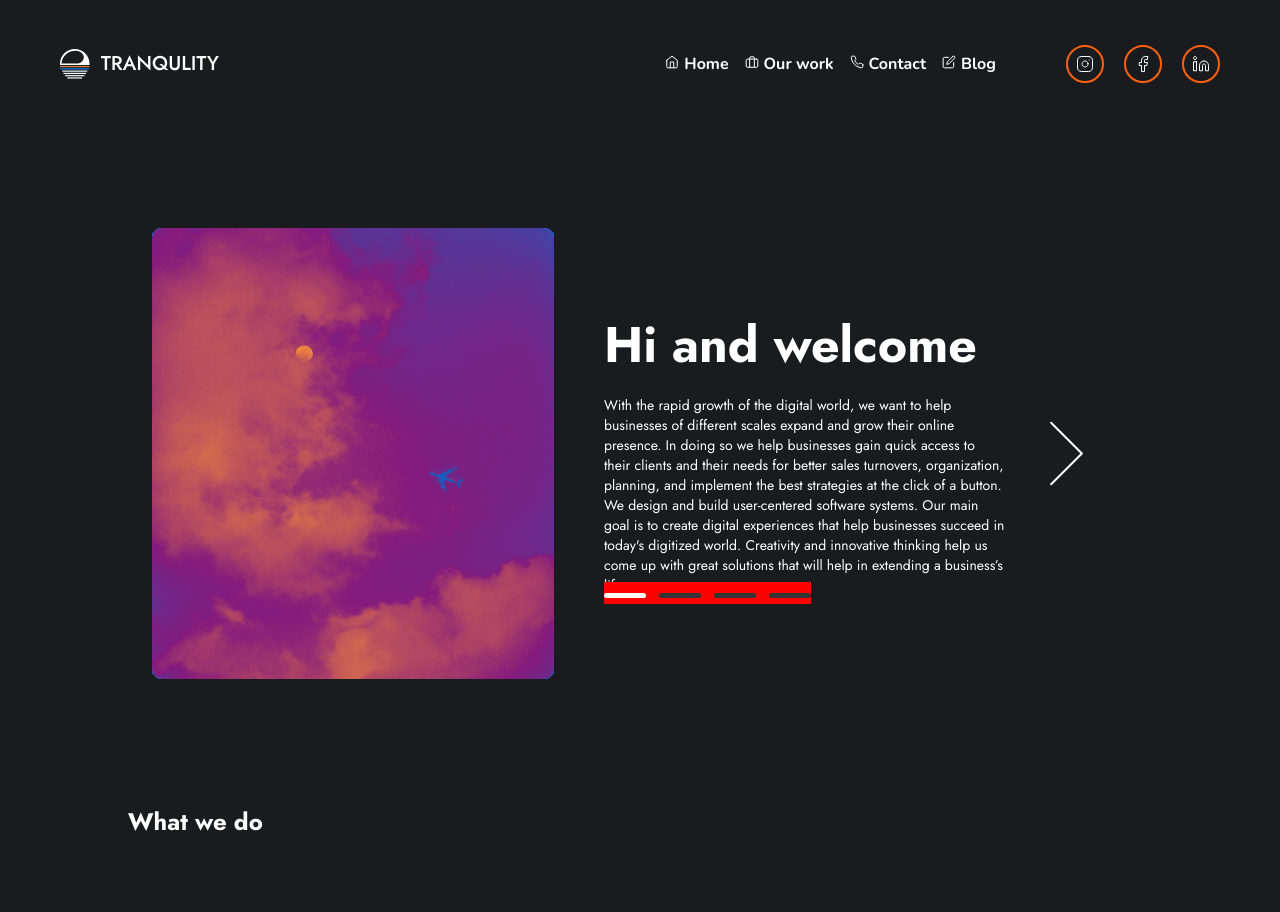
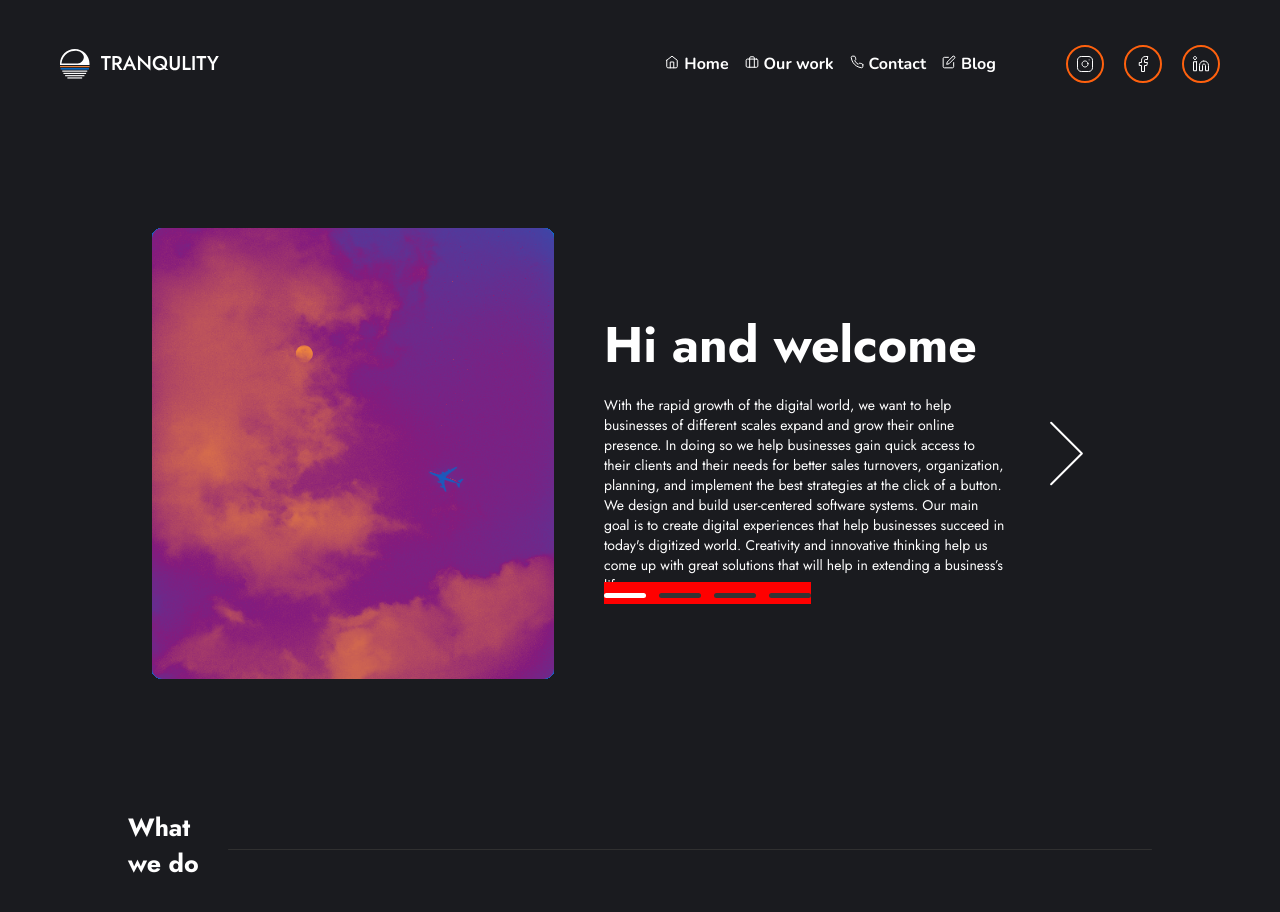
Before and after one commit to lerato1ofone/Tranquility, a Next.js app in the folder frontend/: page / in a window 1280 px wide. Shown: the top 912 px of the page. Built offline with nearby package versions, Linux system fonts and the light colour scheme.

Commit message:
Added what we do screen

```diff
--- a/frontend/components/WhatWeDo.js
+++ b/frontend/components/WhatWeDo.js
@@ -1,12 +1,25 @@
 import React from 'react'
-import { TEXT_TITLE } from '../constants/titleConstants'
+import { TEXT_SUBTITLE, TEXT_TITLE } from '../constants/titleConstants'
 import styles from '../styles/WhatWeDo.module.scss'
 import Text from './Text'
+import DividerIcon from './icons/DividerIcon'
+import ServiceCard from './ServiceCard'
 
 function WhatWeDo() {
     return (
         <div className={styles.container}>
-              <Text text="What we do" type={TEXT_TITLE} className={styles['text-color']} />
+            <div className={styles.heading}>
+              <Text text="What we do" type={TEXT_SUBTITLE} className={styles['text-color']} />
+             <div className={styles.end}>
+                <DividerIcon />
+             </div>
+            </div>
+            <div className={styles.content}>
+                <ServiceCard icon='design' title='UI/UX Design' subtitles={['Design thinking', 'User-centered design', 'Interactive design', 'Agile']} />
+                <ServiceCard icon='branding' title='Branding' subtitles={['Critical thinking', 'Concept development', 'Story telling', 'Result orientation']} />
+                <ServiceCard icon='dev' title='Software development' subtitles={['Full Stack Web Development', 'Mobile App development', 'Interactive design', 'Agile']} />
+                <ServiceCard icon='marketing' title='Marketing' subtitles={['Analytical', 'Critical thinking', 'Research', 'Result orientated']} />
+            </div>
         </div>
     )
 }
--- a/frontend/components/icons/DividerIcon.js
+++ b/frontend/components/icons/DividerIcon.js
@@ -5,6 +5,7 @@ function DividerIcon() {
         <svg width="924" height="1" viewBox="0 0 924 1" fill="none" xmlns="http://www.w3.org/2000/svg">
             <rect width="924" height="1" rx="0.5" fill="#303030"/>
         </svg>
+
     )
 }
 
--- a/frontend/next.config.js
+++ b/frontend/next.config.js
@@ -4,4 +4,12 @@ module.exports = {
   sassOptions: {
     includePaths: [path.join(__dirname, 'styles')],
   },
+  webpack(config) {
+    config.module.rules.push({
+      test: /\.svg$/,
+      use: ["@svgr/webpack"]
+    });
+
+    return config;
+  }
 }
--- a/frontend/styles/WhatWeDo.module.scss
+++ b/frontend/styles/WhatWeDo.module.scss
@@ -1,4 +1,29 @@
 .container {
   height: 90vh;
   color: white;
+  display: flex;
+  flex-direction: column;
+
+  .heading {
+    display: flex;
+    align-items: center;
+    justify-content: space-between;
+
+    h2 {
+      margin-right: var(--s-space);
+    }
+
+    .end {
+      flex: 1;
+    }
+  }
+
+  .content {
+    width: 90%;
+    height: 60%;
+    margin: auto auto;
+    display: grid;
+    grid-template-columns: 1fr 1fr;
+    grid-gap: var(--m-space);
+  }
 }
```
Also changed, not shown: 1 other file (tests, documents, lock files or other folders).
